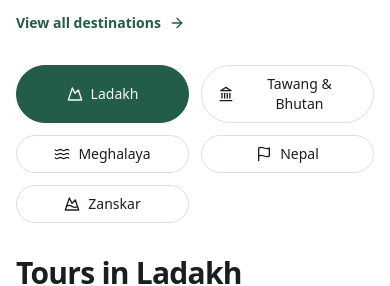
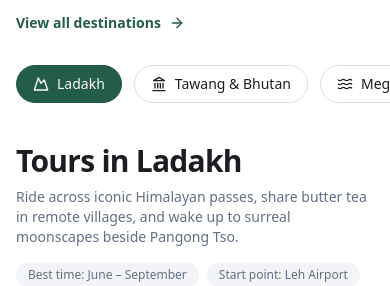
Before and after one commit to shivam13669/Storiesbyfoot-main--2-, a React (Vite) app: page /destinations in a window 390 px wide. Shown: the part 427-713 px from the top of the page. Built offline with nearby package versions, Linux system fonts and the light colour scheme.

Commit message:
Change mobile destination chips to horizontal scroll row with no wrapping; adjust button sizing
cgen-e65cf0cbf2854ba2a20fe33a944de58e

```diff
--- a/src/pages/Destinations.tsx
+++ b/src/pages/Destinations.tsx
@@ -46,7 +46,7 @@ const DestinationsPage = () => {
               <ArrowRight className="h-4 w-4" />
             </Link>
           </div>
-          <div className="mt-8 grid grid-cols-2 gap-3 sm:flex sm:gap-3 sm:overflow-x-auto sm:pb-2">
+          <div className="mt-8 flex flex-nowrap gap-3 overflow-x-auto pb-2 -mx-4 px-4 sm:mx-0 sm:px-0">
             {destinations.map((d) => {
               const Icon = destinationIconMap[d.icon];
               const active = d.slug === activeSlug;
@@ -56,7 +56,7 @@ const DestinationsPage = () => {
                   onClick={() => setActiveSlug(d.slug)}
                   aria-pressed={active}
                   className={[
-                    "flex w-full items-center justify-center gap-2 rounded-full border px-4 py-2 text-sm font-semibold transition-colors text-center sm:w-auto",
+                    "inline-flex shrink-0 items-center justify-center gap-2 rounded-full border px-4 py-2 text-sm font-semibold transition-colors",
                     active
                       ? "bg-primary text-primary-foreground border-primary"
                       : "bg-transparent text-foreground border-border hover:border-primary/50 hover:text-primary",
```
